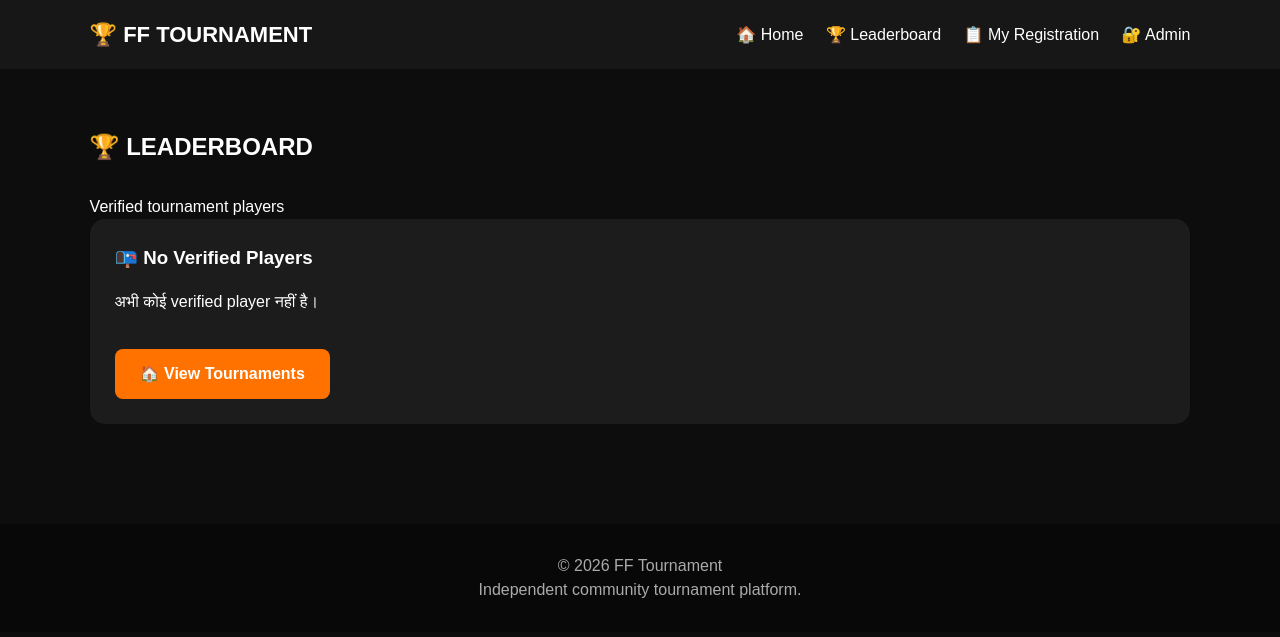
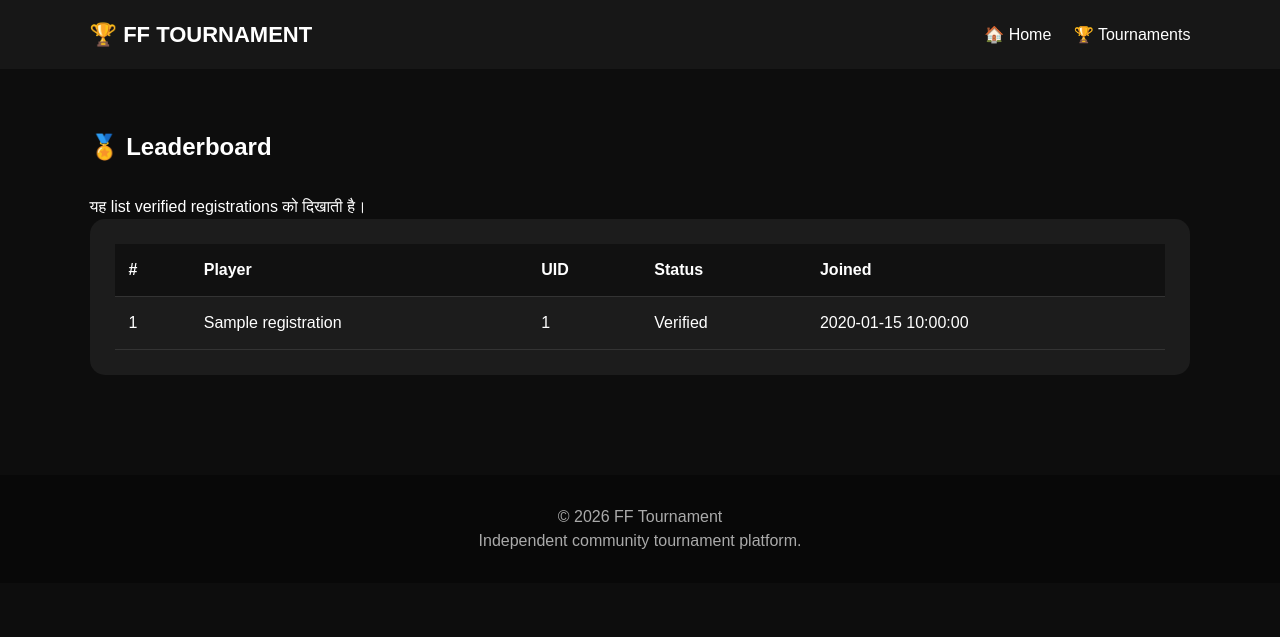
Before and after one commit to workload139-creator/Freefire-touranament, a Flask app: page /leaderboard in a window 1280 px wide. Shown: the top 637 px of the page. Run offline with Flask 3, Linux system fonts and the light colour scheme; a database or web service that is not in the repository returns one stand-in record (values such as "Sample title"); some libraries are stand-ins or nearby versions.

Commit message:
Refactor leaderboard HTML structure and content

```diff
--- a/templates/leaderboard.html
+++ b/templates/leaderboard.html
@@ -10,13 +10,7 @@
 content="width=device-width, initial-scale=1.0"
 >
 
-    <meta
-        name="description"
-        content="FF Tournament Leaderboard"
-    >
-
-    <title>Leaderboard - FF Tournament</title>
-
+<title>Leaderboard</title>
 
 <link
 rel="stylesheet"
@@ -25,13 +19,7 @@
 
 </head>
 
-
 <body>
-
-
-<!-- =====================================================
-     HEADER
-===================================================== -->
 
 <header>
 
@@ -39,26 +27,14 @@
 🏆 FF TOURNAMENT
 </div>
 
-
 <nav>
 
 <a href="{{ url_for('index') }}">
 🏠 Home
 </a>
 
-
-        <a href="{{ url_for('leaderboard') }}">
-            🏆 Leaderboard
-        </a>
-
-
-        <a href="{{ url_for('my_registration') }}">
-            📋 My Registration
-        </a>
-
-
-        <a href="{{ url_for('admin') }}">
-            🔐 Admin
+<a href="{{ url_for('tournament.tournaments') }}">
+🏆 Tournaments
 </a>
 
 </nav>
@@ -66,121 +42,73 @@
 </header>
 
 
-
-<!-- =====================================================
-     LEADERBOARD
-===================================================== -->
-
 <section class="section">
 
 
 <h1>
-        🏆 LEADERBOARD
+🏅 Leaderboard
 </h1>
 
 
 <p>
-        Verified tournament players
+यह list verified registrations को दिखाती है।
 </p>
 
 
-
-    {% if registrations %}
+<div class="card">
 
 
-    <!-- =================================================
-         TABLE
-    ================================================= -->
-
-    <div class="table-container">
+{% if leaderboard %}
 
 
 <table>
-
 
 <thead>
 
 <tr>
 
-                    <th>
-                        #
-                    </th>
+<th>#</th>
 
-                    <th>
-                        Player
-                    </th>
+<th>Player</th>
 
-                    <th>
-                        Team
-                    </th>
+<th>UID</th>
 
-                    <th>
-                        UID
-                    </th>
+<th>Status</th>
+
+<th>Joined</th>
 
 </tr>
 
 </thead>
 
 
-
 <tbody>
 
 
-            {% for r in registrations %}
+{% for row in leaderboard %}
 
 
 <tr>
 
-
-                    <!-- POSITION -->
+<td>
+{{ loop.index }}
+</td>
 
 <td>
-
-                        {% if loop.index == 1 %}
-
-                            🥇
-
-                        {% elif loop.index == 2 %}
-
-                            🥈
-
-                        {% elif loop.index == 3 %}
-
-                            🥉
-
-                        {% else %}
-
-                            {{ loop.index }}
-
-                        {% endif %}
-
+{{ row['player_name'] }}
 </td>
 
-
-
-                    <!-- PLAYER -->
+<td>
+{{ row['uid'] }}
+</td>
 
 <td>
-                        {{ r[2] }}
+{{ row['payment_status'] }}
 </td>
 
-
-
-                    <!-- TEAM -->
-
 <td>
-                        {{ r[3] }}
+{{ row['joined_at'] }}
 </td>
-
-
-
-                    <!-- UID -->
-
-                    <td>
-                        {{ r[4] }}
-                    </td>
-
 
 </tr>
 
@@ -190,105 +118,38 @@
 
 </tbody>
 
+</table>
 
-        </table>
+
+{% else %}
+
+
+<p>
+📭 No verified registrations yet.
+</p>
+
+
+{% endif %}
 
 
 </div>
 
 
-
-    <!-- =================================================
-         INFORMATION
-    ================================================= -->
-
-    <div class="card">
-
-
-        <h3>
-            ✅ Verified Players
-        </h3>
-
-
-        <p>
-            इस leaderboard में केवल manually verified
-            registrations दिखाई जाती हैं।
-        </p>
-
-
-    </div>
-
-
-
-    {% else %}
-
-
-
-    <!-- =================================================
-         EMPTY LEADERBOARD
-    ================================================= -->
-
-    <div class="card">
-
-
-        <h3>
-            📭 No Verified Players
-        </h3>
-
-
-        <p>
-            अभी कोई verified player नहीं है।
-        </p>
-
-
-        <a
-            href="{{ url_for('index') }}"
-            class="btn"
-        >
-            🏠 View Tournaments
-        </a>
-
-
-    </div>
-
-
-    {% endif %}
-
-
 </section>
 
 
-
-<!-- =====================================================
-     FOOTER
-===================================================== -->
-
 <footer>
-
 
 <p>
 © 2026 FF Tournament
 </p>
 
-
 <p>
 Independent community tournament platform.
 </p>
 
-
 </footer>
 
 
-
-<!-- =====================================================
-     JAVASCRIPT
-===================================================== -->
-
-<script
-    src="{{ url_for('static', filename='script.js') }}"
-></script>
-
-
 </body>
-
 </html>
```
Lines whose indentation alone changed are shown as unchanged.
